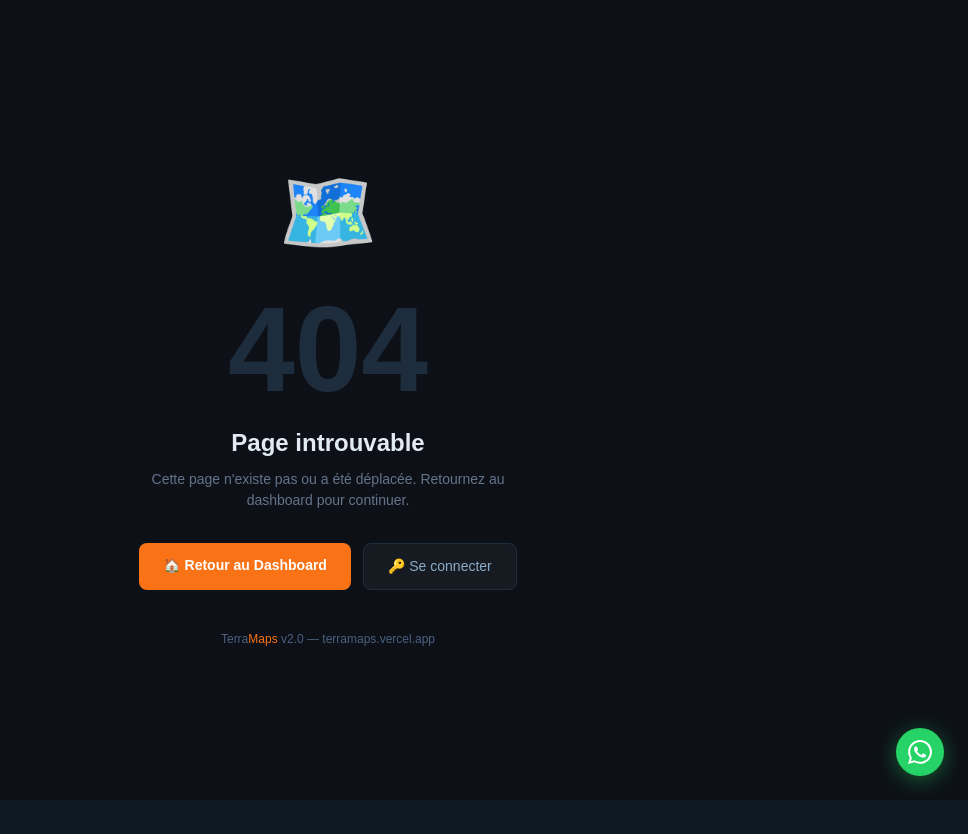
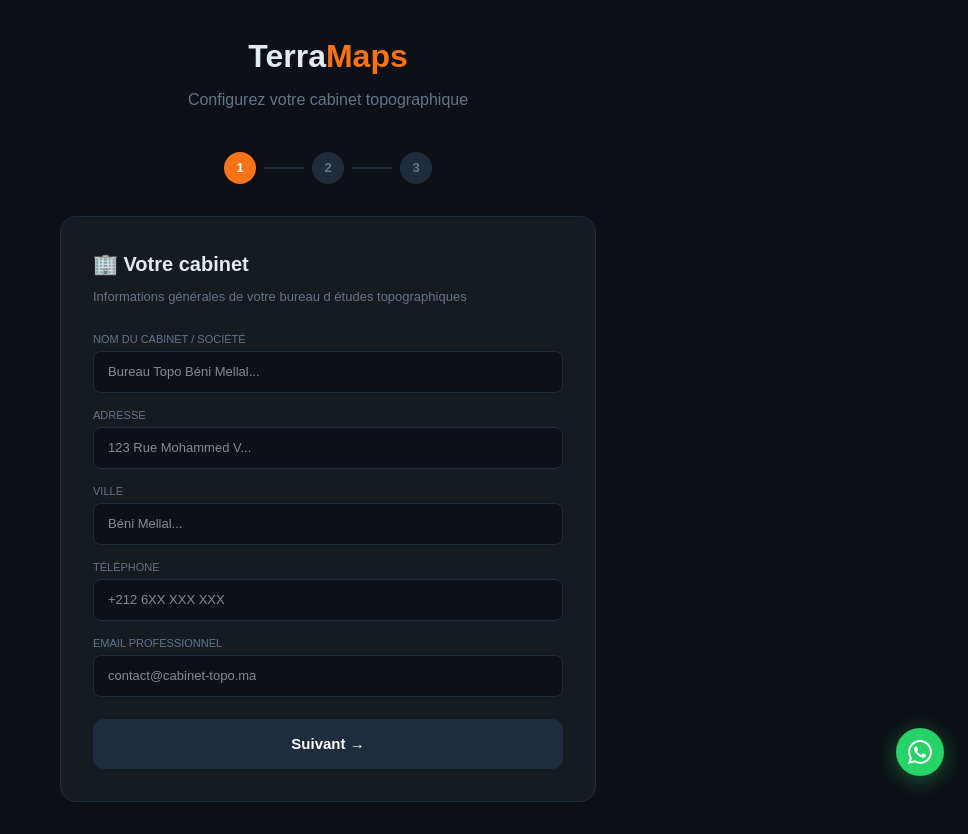
Before and after one commit to bdigi909-rgb/terramaps, a Next.js app: page /onboarding in a window 1280 px wide. Before the commit this address had no page. Shown: the whole page, without its empty margins (312-1280 px from the left). Before the commit the page ends 800 px from the top, so only its background shows below. Built offline with nearby package versions, Linux system fonts and the light colour scheme.

Commit message:
add onboarding page for new users

```diff
--- a/src/app/login/page.tsx
+++ b/src/app/login/page.tsx
@@ -21,7 +21,8 @@ export default function LoginPage() {
     });
     const data = await res.json();
     if (!res.ok) { setError(data.error); setLoading(false); return; }
-    router.push("/dashboard");
+    const onboardingDone = localStorage.getItem("tm_onboarding_done");
+        if (!onboardingDone) { router.push("/onboarding"); } else { router.push("/dashboard"); };
   }
 
   return (
--- /dev/null
+++ b/src/app/onboarding/page.tsx
@@ -0,0 +1,135 @@
+"use client";
+import { useState } from "react";
+import { useRouter } from "next/navigation";
+
+export default function OnboardingPage() {
+  const router = useRouter();
+  const [step, setStep] = useState(1);
+  const [settings, setSettings] = useState({
+    societeNom: "",
+    societeAdresse: "",
+    societeTel: "",
+    societeEmail: "",
+    societeVille: "",
+    societeRC: "",
+    societeIF: "",
+    societeICE: "",
+  });
+
+  function save() {
+    localStorage.setItem("tm_settings", JSON.stringify(settings));
+    localStorage.setItem("tm_onboarding_done", "true");
+    router.push("/dashboard");
+  }
+
+  return (
+    <div style={{ minHeight: "100vh", background: "#0D1117", color: "#E2EAF2", fontFamily: "Arial", display: "flex", alignItems: "center", justifyContent: "center" }}>
+      <div style={{ maxWidth: 600, width: "100%", padding: 32 }}>
+
+        {/* Logo */}
+        <div style={{ textAlign: "center", marginBottom: 40 }}>
+          <div style={{ fontSize: 32, fontWeight: 700, marginBottom: 8 }}>Terra<span style={{ color: "#F97316" }}>Maps</span></div>
+          <p style={{ color: "#64748B" }}>Configurez votre cabinet topographique</p>
+        </div>
+
+        {/* Steps */}
+        <div style={{ display: "flex", gap: 8, marginBottom: 32, justifyContent: "center" }}>
+          {[1, 2, 3].map(s => (
+            <div key={s} style={{ display: "flex", alignItems: "center", gap: 8 }}>
+              <div style={{ width: 32, height: 32, borderRadius: "50%", background: step >= s ? "#F97316" : "#1E2D3D", display: "flex", alignItems: "center", justifyContent: "center", fontSize: 13, fontWeight: 700, color: step >= s ? "#fff" : "#64748B" }}>
+                {step > s ? "✓" : s}
+              </div>
+              {s < 3 && <div style={{ width: 40, height: 2, background: step > s ? "#F97316" : "#1E2D3D" }} />}
+            </div>
+          ))}
+        </div>
+
+        {/* Step 1 — Infos générales */}
+        {step === 1 && (
+          <div style={{ background: "#161B22", border: "1px solid #1E2D3D", borderRadius: 16, padding: 32 }}>
+            <h2 style={{ margin: "0 0 8px", fontSize: 20, fontWeight: 700 }}>🏢 Votre cabinet</h2>
+            <p style={{ color: "#64748B", marginBottom: 24, fontSize: 13 }}>Informations générales de votre bureau d études topographiques</p>
+            {[
+              { key: "societeNom", label: "Nom du cabinet / société", placeholder: "Bureau Topo Béni Mellal..." },
+              { key: "societeAdresse", label: "Adresse", placeholder: "123 Rue Mohammed V..." },
+              { key: "societeVille", label: "Ville", placeholder: "Béni Mellal..." },
+              { key: "societeTel", label: "Téléphone", placeholder: "+212 6XX XXX XXX" },
+              { key: "societeEmail", label: "Email professionnel", placeholder: "contact@cabinet-topo.ma" },
+            ].map(f => (
+              <div key={f.key} style={{ marginBottom: 14 }}>
+                <label style={{ fontSize: 11, color: "#64748B", display: "block", marginBottom: 4, textTransform: "uppercase" }}>{f.label}</label>
+                <input value={(settings as any)[f.key]} onChange={e => setSettings(p => ({ ...p, [f.key]: e.target.value }))}
+                  placeholder={f.placeholder}
+                  style={{ width: "100%", background: "#0D1117", border: "1px solid #1E2D3D", borderRadius: 8, padding: "10px 14px", color: "#fff", fontSize: 13, boxSizing: "border-box" }} />
+              </div>
+            ))}
+            <button onClick={() => setStep(2)} disabled={!settings.societeNom}
+              style={{ width: "100%", background: settings.societeNom ? "#F97316" : "#1E2D3D", border: "none", color: "#fff", padding: "14px", borderRadius: 10, cursor: settings.societeNom ? "pointer" : "not-allowed", fontSize: 15, fontWeight: 700, marginTop: 8 }}>
+              Suivant →
+            </button>
+          </div>
+        )}
+
+        {/* Step 2 — Infos fiscales */}
+        {step === 2 && (
+          <div style={{ background: "#161B22", border: "1px solid #1E2D3D", borderRadius: 16, padding: 32 }}>
+            <h2 style={{ margin: "0 0 8px", fontSize: 20, fontWeight: 700 }}>📋 Informations fiscales</h2>
+            <p style={{ color: "#64748B", marginBottom: 24, fontSize: 13 }}>Ces informations apparaîtront sur vos devis et factures</p>
+            {[
+              { key: "societeRC", label: "Registre de Commerce (RC)", placeholder: "RC 12345..." },
+              { key: "societeIF", label: "Identifiant Fiscal (IF)", placeholder: "IF 12345678..." },
+              { key: "societeICE", label: "ICE", placeholder: "001234567890123..." },
+            ].map(f => (
+              <div key={f.key} style={{ marginBottom: 14 }}>
+                <label style={{ fontSize: 11, color: "#64748B", display: "block", marginBottom: 4, textTransform: "uppercase" }}>{f.label}</label>
+                <input value={(settings as any)[f.key]} onChange={e => setSettings(p => ({ ...p, [f.key]: e.target.value }))}
+                  placeholder={f.placeholder}
+                  style={{ width: "100%", background: "#0D1117", border: "1px solid #1E2D3D", borderRadius: 8, padding: "10px 14px", color: "#fff", fontSize: 13, boxSizing: "border-box" }} />
+              </div>
+            ))}
+            <div style={{ display: "flex", gap: 10, marginTop: 8 }}>
+              <button onClick={() => setStep(1)} style={{ flex: 1, background: "transparent", border: "1px solid #1E2D3D", color: "#64748B", padding: "14px", borderRadius: 10, cursor: "pointer", fontSize: 14 }}>
+                ← Retour
+              </button>
+              <button onClick={() => setStep(3)} style={{ flex: 2, background: "#F97316", border: "none", color: "#fff", padding: "14px", borderRadius: 10, cursor: "pointer", fontSize: 15, fontWeight: 700 }}>
+                Suivant →
+              </button>
+            </div>
+          </div>
+        )}
+
+        {/* Step 3 — Confirmation */}
+        {step === 3 && (
+          <div style={{ background: "#161B22", border: "1px solid #1E2D3D", borderRadius: 16, padding: 32, textAlign: "center" }}>
+            <div style={{ fontSize: 64, marginBottom: 16 }}>🎉</div>
+            <h2 style={{ margin: "0 0 8px", fontSize: 24, fontWeight: 700 }}>Tout est prêt !</h2>
+            <p style={{ color: "#64748B", marginBottom: 32 }}>Votre cabinet <strong style={{ color: "#F97316" }}>{settings.societeNom}</strong> est configuré.</p>
+
+            <div style={{ background: "#0D1117", borderRadius: 12, padding: 20, marginBottom: 24, textAlign: "left" }}>
+              {[
+                { label: "Cabinet", value: settings.societeNom },
+                { label: "Ville", value: settings.societeVille },
+                { label: "Tel", value: settings.societeTel },
+                { label: "RC", value: settings.societeRC || "—" },
+              ].map(item => (
+                <div key={item.label} style={{ display: "flex", justifyContent: "space-between", padding: "6px 0", borderBottom: "1px solid #1E2D3D" }}>
+                  <span style={{ fontSize: 12, color: "#64748B" }}>{item.label}</span>
+                  <span style={{ fontSize: 12, color: "#F97316", fontWeight: 600 }}>{item.value}</span>
+                </div>
+              ))}
+            </div>
+
+            <div style={{ display: "flex", gap: 10 }}>
+              <button onClick={() => setStep(2)} style={{ flex: 1, background: "transparent", border: "1px solid #1E2D3D", color: "#64748B", padding: "14px", borderRadius: 10, cursor: "pointer", fontSize: 14 }}>
+                ← Modifier
+              </button>
+              <button onClick={save} style={{ flex: 2, background: "#22C55E", border: "none", color: "#fff", padding: "14px", borderRadius: 10, cursor: "pointer", fontSize: 15, fontWeight: 700 }}>
+                🚀 Accéder à TerraMaps
+              </button>
+            </div>
+          </div>
+        )}
+      </div>
+    </div>
+  );
+}
```
